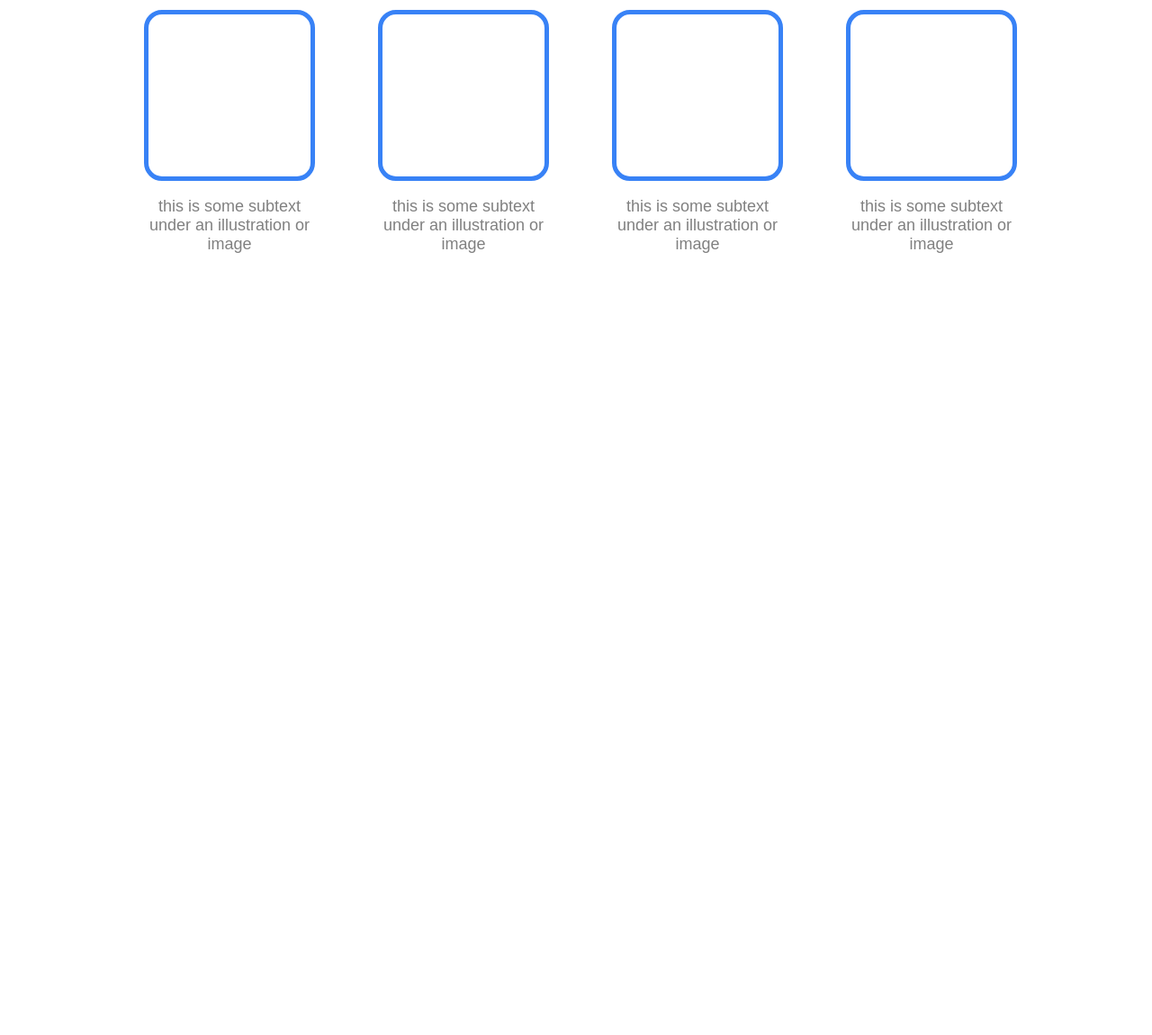
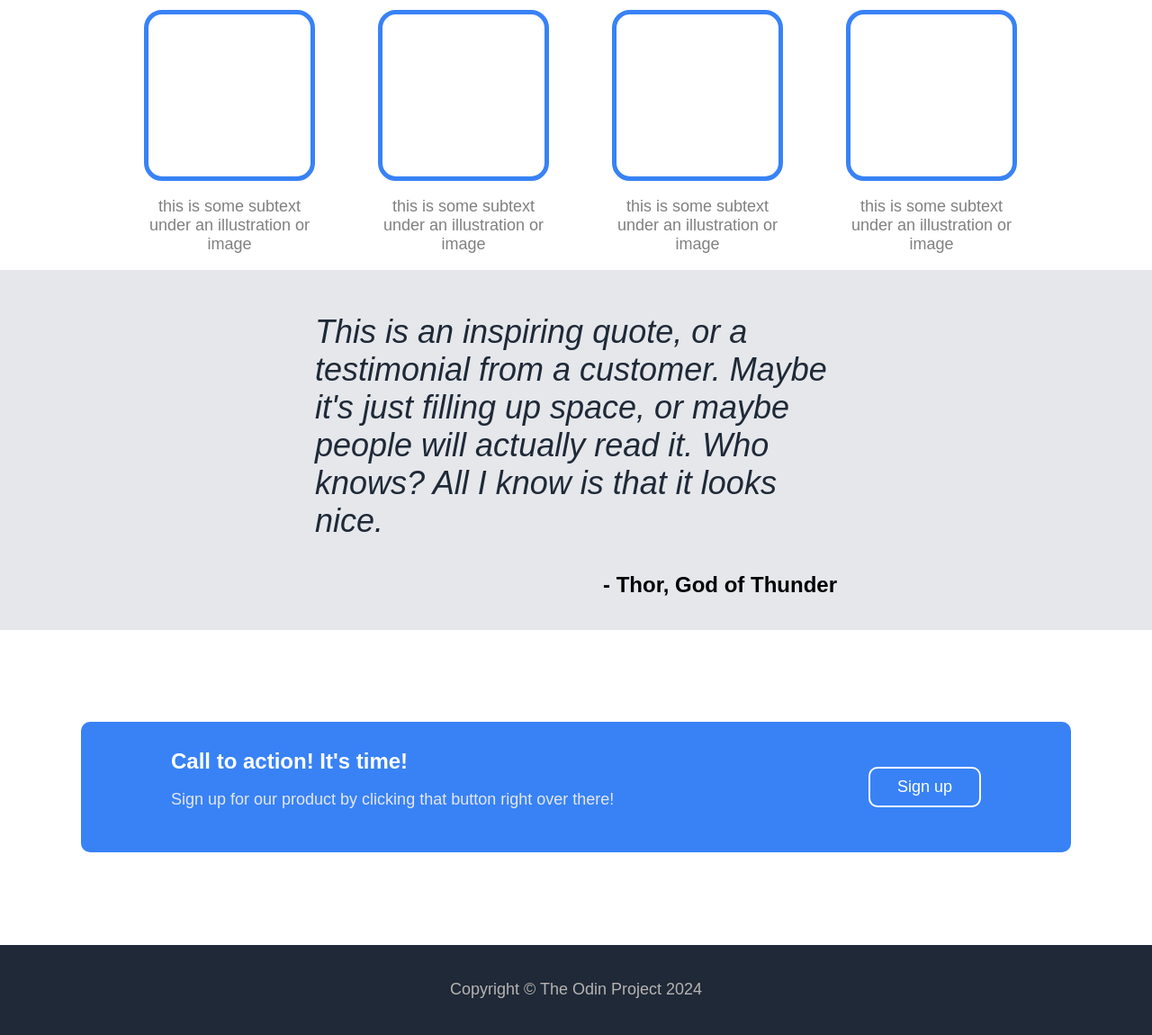
Before and after one commit to Prithvish96/odin-landing-page, a plain HTML site: page index.html in a window 1280 px wide. Shown: the part 591-1741 px from the top of the page at 90% size. Before the commit the page ends 891 px from the top, so only its background shows below. Drawn offline with Linux system fonts and the light colour scheme.

Commit message:
Added quote section and footer Project complete for now.

```diff
--- a/index.html
+++ b/index.html
@@ -61,7 +61,23 @@
         </div>
       </div>
     </div>
-    <div class="quote"></div>
-    <div class="footer"></div>
+    <div class="quote">
+      <div class="quote-text">
+        <p class="quote-itself">This is an inspiring quote, or a testimonial from a customer. Maybe it's just filling up space, or maybe people will actually read it. Who knows? All I know is that it looks nice.</p>
+        <p class="quote-author">- Thor, God of Thunder</p>
+      </div>
+    </div>
+    <div class="action-container">
+      <div class="call-to-action">
+        <div class="action-text-container">
+          <h3>Call to action! It's time!</h3>
+          <p>Sign up for our product by clicking that button right over there!</p>
+        </div>
+        <button>Sign up</button>
+      </div>
+    </div>
+    <div class="footer">
+      <p>Copyright &copy The Odin Project 2024</p>
+    </div>
   </body>
 </html>
--- a/style.css
+++ b/style.css
@@ -133,3 +133,80 @@ a {
   color: gray;
   font-size: 18px;
 }
+
+.quote {
+  height: 400px;
+  background-color: #e5e7eb;
+  display: flex;
+  flex-direction: column;
+  justify-content: center;
+  align-items: center;
+  padding: 0px 350px;
+}
+
+.quote-itself {
+  font-weight: lighter;
+  font-size: 36px;
+  font-style: italic;
+  color: #1f2937;
+}
+
+.quote-author {
+  text-align: right;
+  font-size: 24px;
+  font-weight: 750;
+}
+
+.action-container {
+  height: 350px;
+  display: flex;
+  justify-content: center;
+  align-items: center;
+}
+
+.call-to-action {
+  background-color: #3882f6;
+  width: 900px;
+  padding: 30px 100px;
+  display: flex;
+  flex-direction: row;
+  justify-content: space-between;
+  align-items: center;
+  border-radius: 10px;
+}
+
+.call-to-action button {
+  padding: 10px 30px;
+  font-size: 18px;
+  color: white;
+  background-color: #3882f6;
+  border: solid 2px white;
+  border-radius: 10px;
+  margin: 0;
+}
+
+.action-text-container h3 {
+  font-size: 24px;
+  font-weight: 750;
+  color: white;
+  margin: 0;
+  padding: 0;
+}
+
+.action-text-container p {
+  font-size: 18px;
+  color: #e5e7eb;
+}
+
+.footer {
+  height: 100px;
+  background-color: #1f2937;
+  display: flex;
+  justify-content: center;
+  align-items: center;
+}
+
+.footer p {
+  font-size: 18px;
+  color: rgb(183, 179, 179);
+}
```
